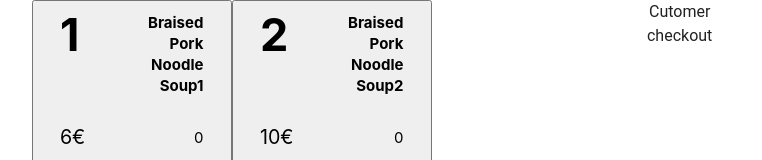
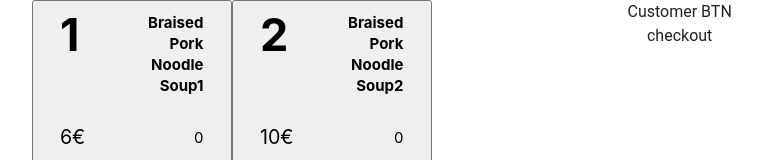
Before and after one commit to devmc-ee/pors, a React (Create React App) app: page / in a window 1280 px wide. Shown: the top 160 px of the page, without its empty margins (259-1021 px from the left). Built offline with nearby package versions, Linux system fonts and the light colour scheme.

Commit message:
MP-3 add customer button for cart area

```diff
--- a/src/App.tsx
+++ b/src/App.tsx
@@ -1,12 +1,11 @@
-import React, { useState } from 'react';
 import './App.css';
-import Button from './components/Button';
-import { NavBar } from './components/NavBar';
 import MainPage from './components/MainPage';
 import MenuItemButton from './components/MenuItemButton';
 import { MENU } from './__mock_data__/MENU';
 import { useSelector } from 'react-redux';
 import { AppState } from './redux/rootReducer';
+import CustomerCartButton from './components/CustomerCartButton'
+
 function App() {
 
 
@@ -23,7 +22,7 @@ function App() {
 
       <div className="container">
         <MainPage
-          keyboard={<div>{keyboard}</div>} customer={<>Cutomer</>} order={<>{orderList}</>} checkout={<>checkout</>} />
+          keyboard={<div>{keyboard}</div>} customer={<CustomerCartButton />} order={<>{orderList}</>} checkout={<>checkout</>} />
       </div>
     </div>
   );
--- /dev/null
+++ b/src/components/CustomerCartButton/CustomerCartButton.tsx
@@ -0,0 +1,4 @@
+const CustomerCartButton = () => {
+    return <>Customer BTN</>
+}
+export default CustomerCartButton;
--- /dev/null
+++ b/src/components/CustomerCartButton/index.ts
@@ -0,0 +1,2 @@
+import CustomerCartButton from './CustomerCartButton';
+export default CustomerCartButton;
```
